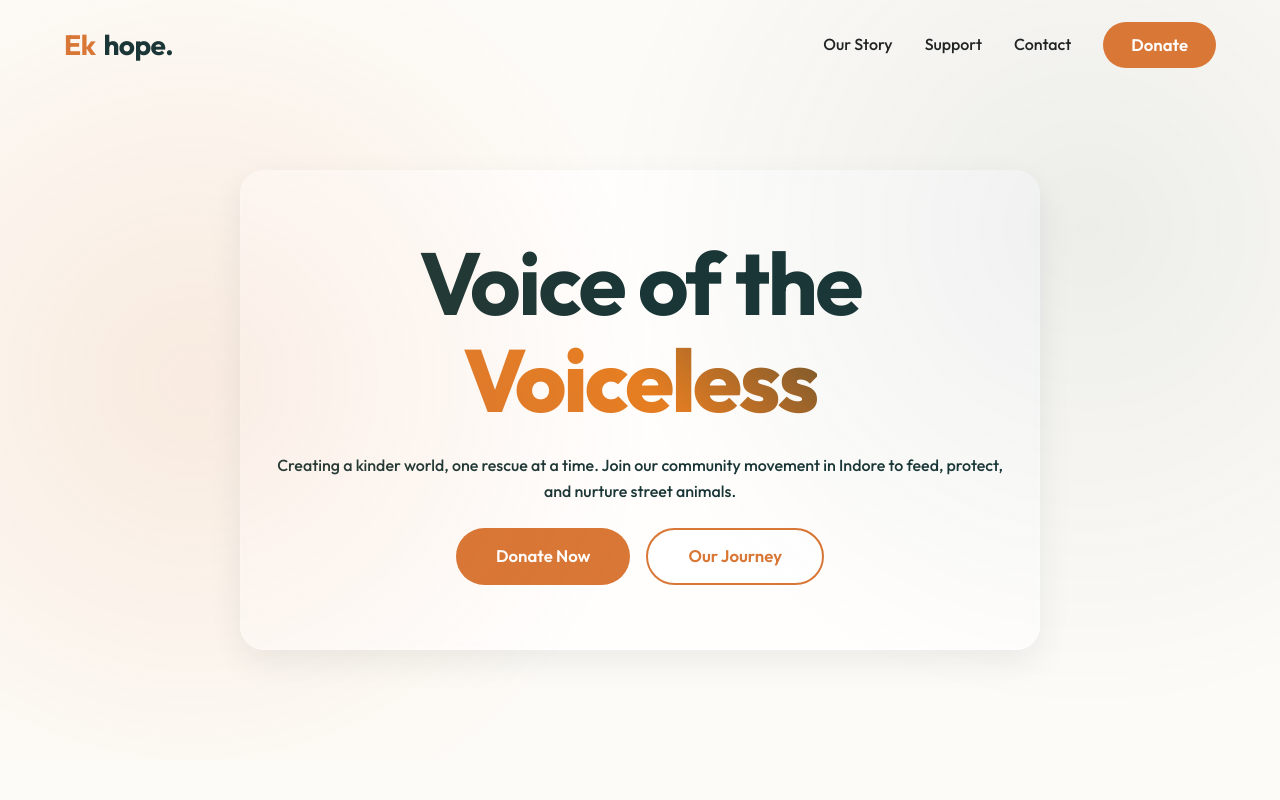
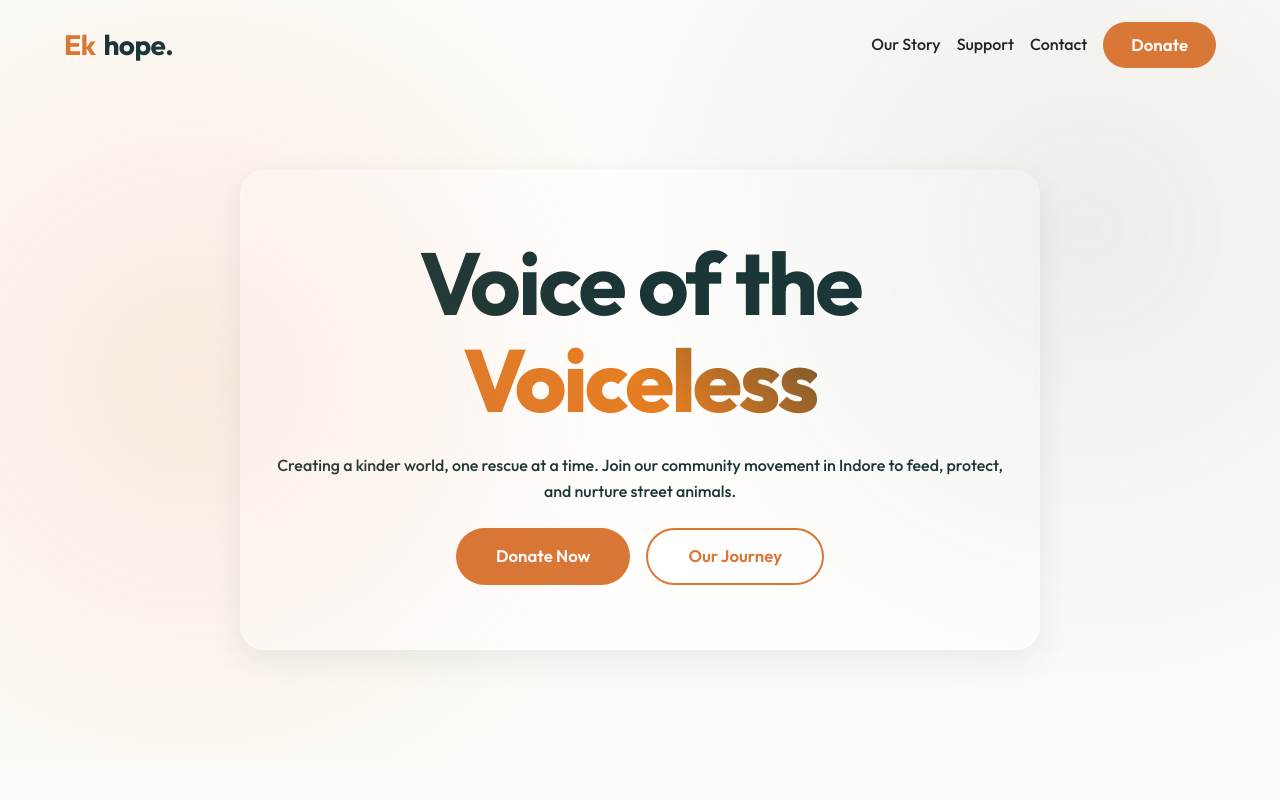
Before and after one commit to harshit075/ekhope, a Next.js app: page / in a window 1280 px wide. Shown: the top 800 px of the page. Built offline with nearby package versions, Linux system fonts and the light colour scheme.

Commit message:
fix: prevent text wrapping on buttons and nav links for smaller screens

```diff
--- a/src/app/globals.css
+++ b/src/app/globals.css
@@ -128,6 +128,7 @@ h1, h2, h3, h4, h5, h6 {
   font-size: 1.05rem;
   transition: all 0.3s cubic-bezier(0.4, 0, 0.2, 1);
   gap: 0.5rem;
+  white-space: nowrap;
 }
 .btn-primary {
   background-color: var(--primary);
--- a/src/components/Navbar.tsx
+++ b/src/components/Navbar.tsx
@@ -22,7 +22,7 @@ export default function Navbar() {
         </a>
 
         {/* Desktop Nav */}
-        <div className="nav-links flex gap-8 items-center hidden md:flex">
+        <div className="nav-links flex gap-4 lg:gap-8 items-center hidden md:flex">
           <a href="#journey" className="nav-link font-medium">Our Story</a>
           <a href="#donate" className="nav-link font-medium">Support</a>
           <a href="#contact" className="nav-link font-medium">Contact</a>
@@ -76,6 +76,7 @@ export default function Navbar() {
           color: var(--text-main);
           transition: color 0.2s ease;
           position: relative;
+          white-space: nowrap;
         }
         .nav-link:hover {
           color: var(--primary);
```
